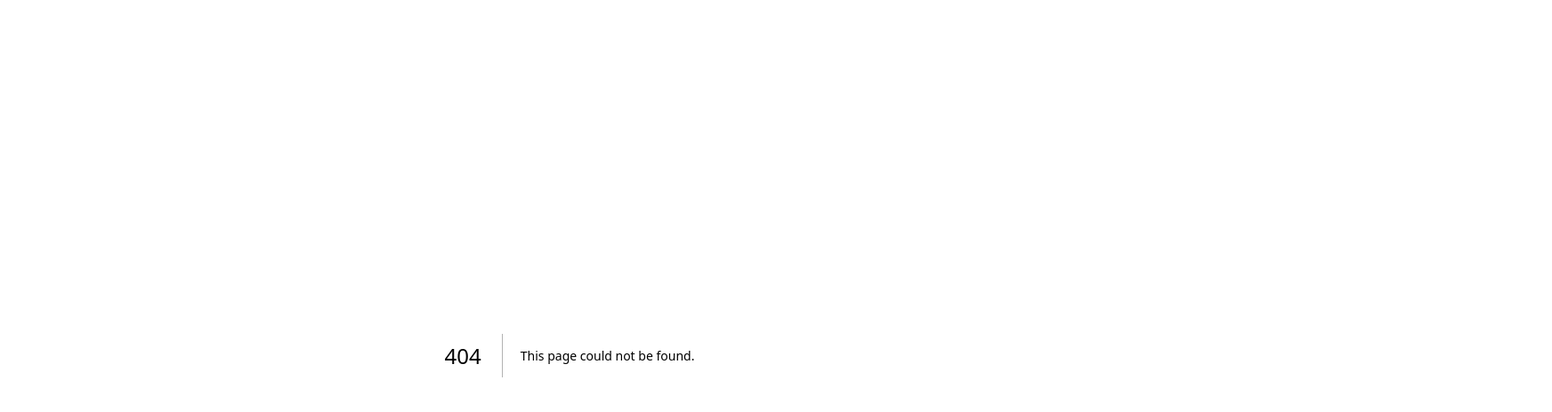
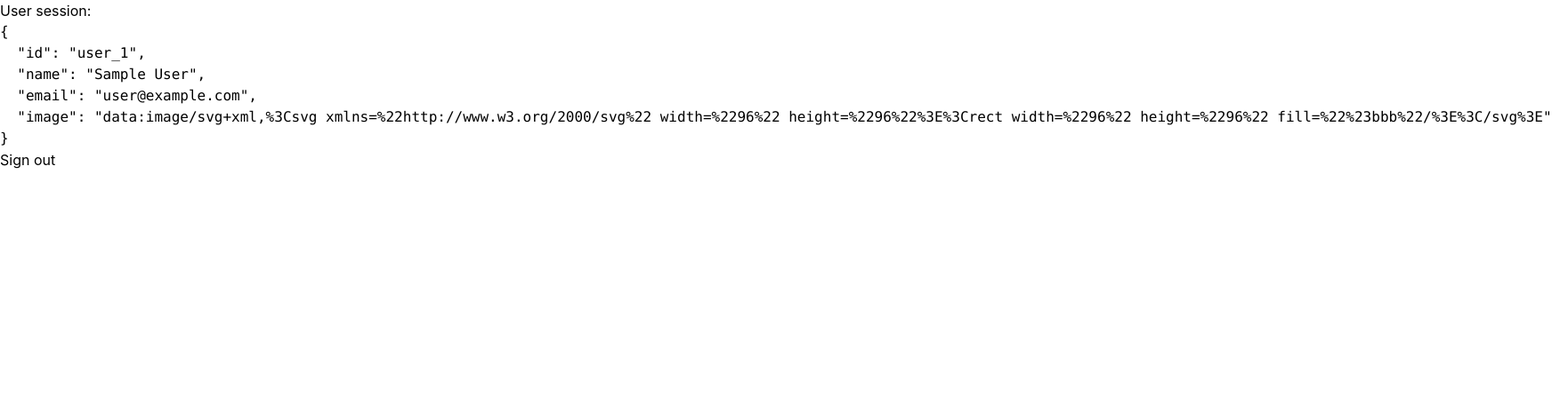
Before and after one commit to jball23/fg, a Next.js app: page /user in a window 1280 px wide. Before the commit this address had no page. Shown: the top 464 px of the page at 89% size, 1744 px wide, since content can reach past the window. Built offline with nearby package versions, Linux system fonts and the light colour scheme; no server answers; sample sign-in values are in the browser's storage.

Commit message:
Add user page

```diff
--- /dev/null
+++ b/pages/user.js
@@ -0,0 +1,32 @@
+import { getSession, signOut } from 'next-auth/react';
+
+// gets a prop from getServerSideProps
+function User({ user }) {
+    return (
+        <div>
+            <h4>User session:</h4>
+            <pre>{JSON.stringify(user, null, 2)}</pre>
+            <button onClick={() => signOut({ redirect: '/signin' })}>Sign out</button>
+        </div>
+    );
+}
+
+export async function getServerSideProps(context) {
+    const session = await getSession(context);
+
+    // redirect if not authenticated
+    if (!session) {
+        return {
+            redirect: {
+                destination: '/signin',
+                permanent: false,
+            },
+        };
+    }
+
+    return {
+        props: { user: session.user },
+    };
+}
+
+export default User;
```
